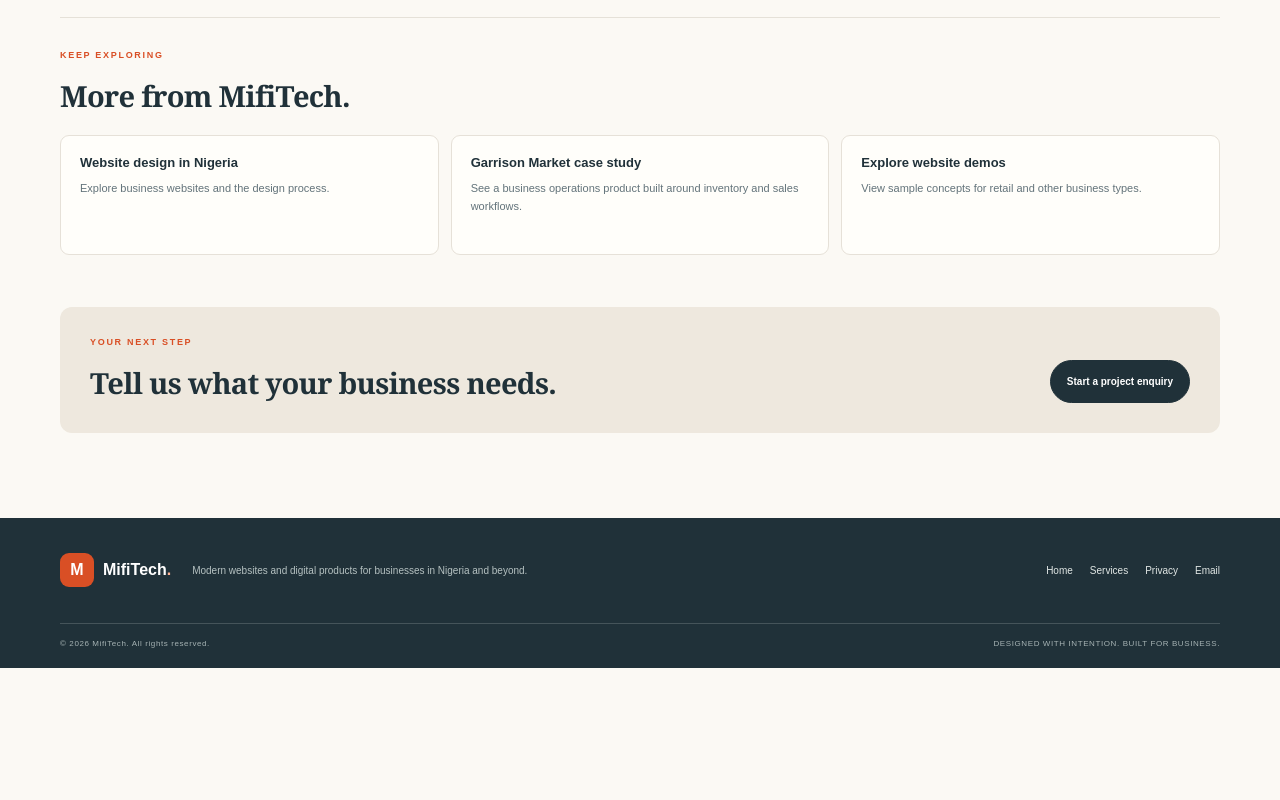
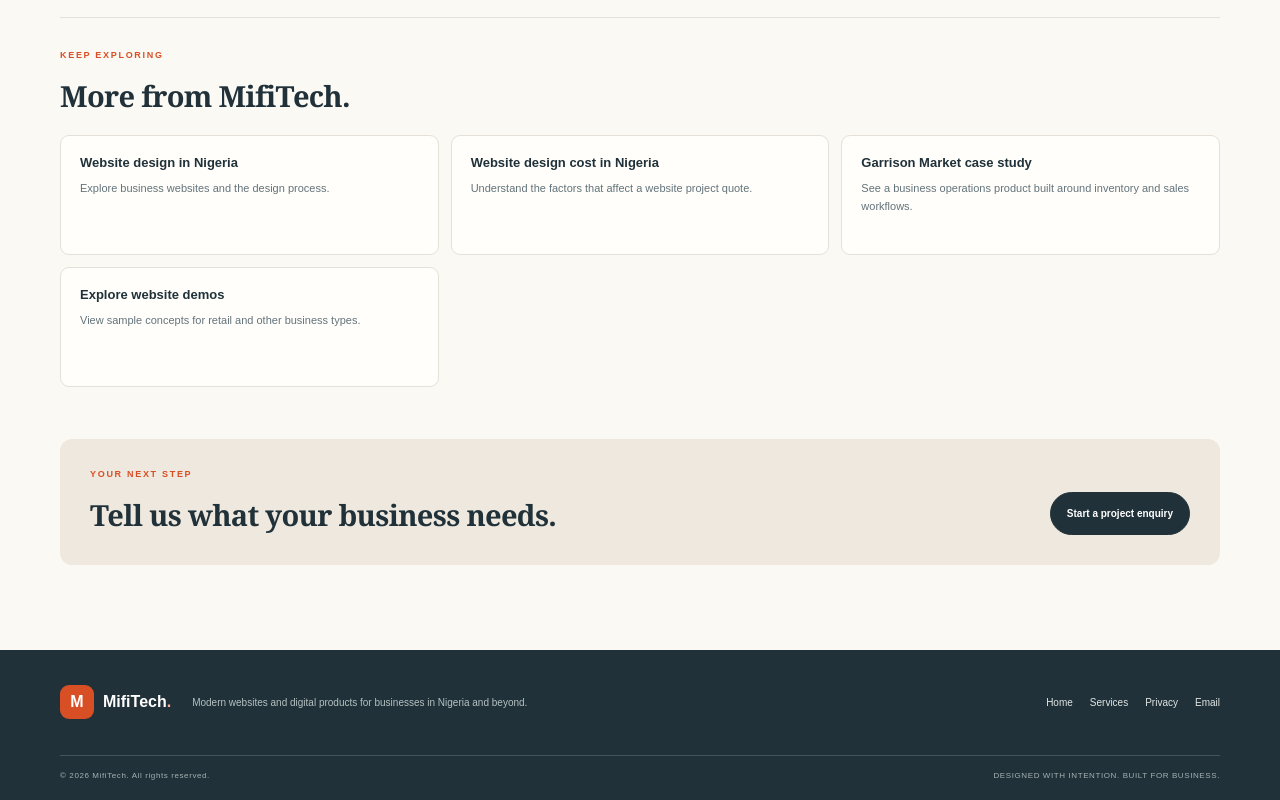
Before and after one commit to MrDan001/mifitech-portfolio, a Next.js app: page /ecommerce-website-development-nigeria in a window 1280 px wide. Shown: the part 2039-2839 px from the top of the page. Before the commit the page ends 2707 px from the top, so only its background shows below. Built offline with nearby package versions, Linux system fonts and the light colour scheme; no server answers.

Commit message:
Connect new Nigerian website planning guides

```diff
--- a/app/ecommerce-website-development-nigeria/page.tsx
+++ b/app/ecommerce-website-development-nigeria/page.tsx
@@ -42,6 +42,7 @@ const page: ServicePageContent = {
   ],
   related: [
     { label: 'Website design in Nigeria', href: '/website-design-nigeria', description: 'Explore business websites and the design process.' },
+    { label: 'Website design cost in Nigeria', href: '/website-design-cost-nigeria', description: 'Understand the factors that affect a website project quote.' },
     { label: 'Garrison Market case study', href: '/projects/garrison-market', description: 'See a business operations product built around inventory and sales workflows.' },
     { label: 'Explore website demos', href: '/#demos', description: 'View sample concepts for retail and other business types.' },
   ],
```
